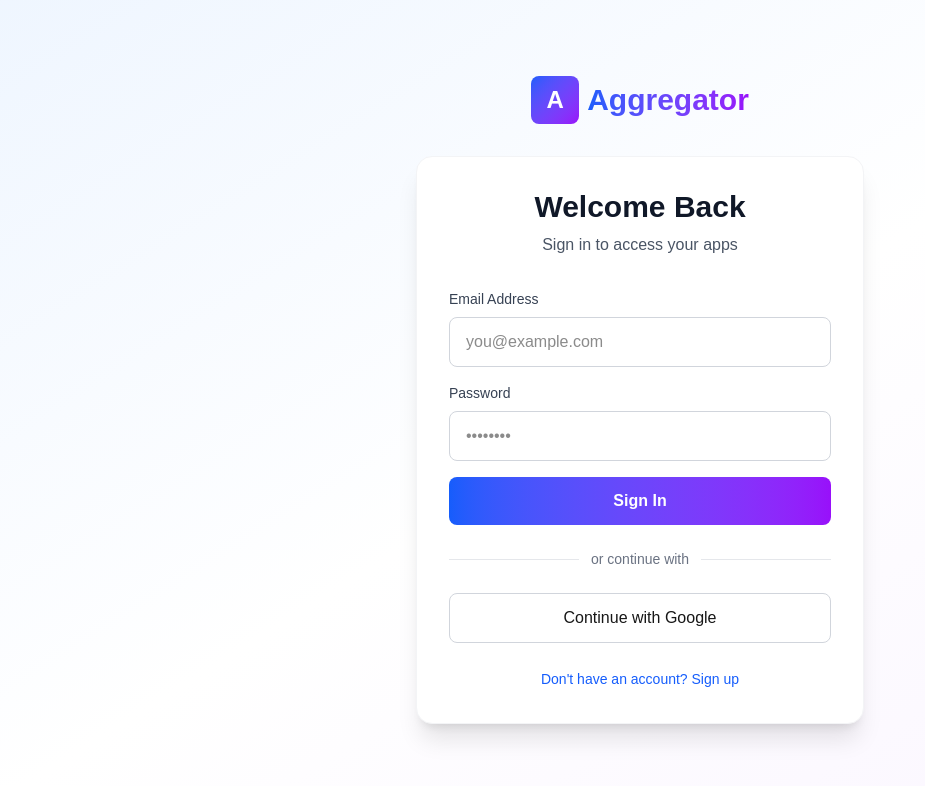
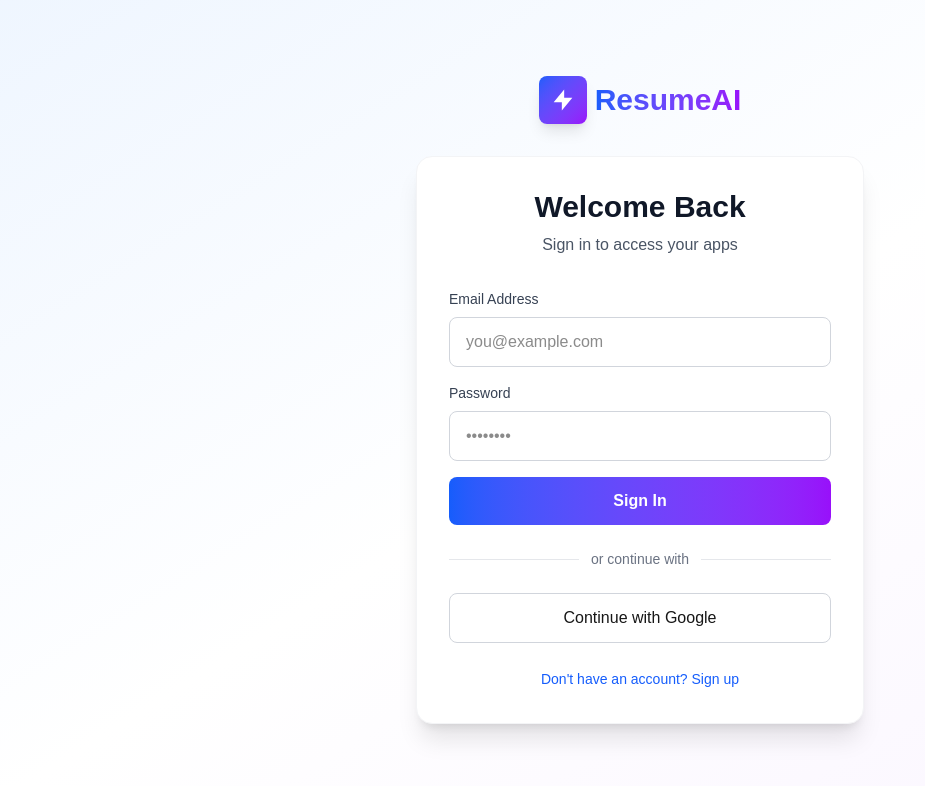
Before and after one commit to tejindermuhar/multiapp, a Next.js app: page /login in a window 1280 px wide. Shown: the top 786 px of the page, without its empty margins (0-925 px from the left). Built offline with nearby package versions, Linux system fonts and the light colour scheme; no server answers.

Commit message:
Updated login page

```diff
--- a/app/login/LoginForm.tsx
+++ b/app/login/LoginForm.tsx
@@ -78,11 +78,11 @@ export default function LoginForm() {
       <div className="w-full max-w-md">
         <div className="text-center mb-8">
           <Link href="/" className="inline-flex items-center space-x-2">
-            <div className="w-12 h-12 bg-gradient-to-br from-blue-600 to-purple-600 rounded-lg flex items-center justify-center">
-              <span className="text-white font-bold text-2xl">A</span>
+            <div className="w-12 h-12 bg-gradient-to-br from-blue-600 to-purple-600 rounded-lg flex items-center justify-center shadow-lg">
+              <svg className="w-7 h-7 text-white" fill="currentColor" viewBox="0 0 24 24"><path d="M13 10V3L4 14h7v7l9-11h-7z"></path></svg>
             </div>
             <span className="text-3xl font-bold bg-gradient-to-r from-blue-600 to-purple-600 bg-clip-text text-transparent">
-              Aggregator
+              ResumeAI
             </span>
           </Link>
         </div>
```
Also changed, not shown: app/globals.css (line endings or trailing spaces).
